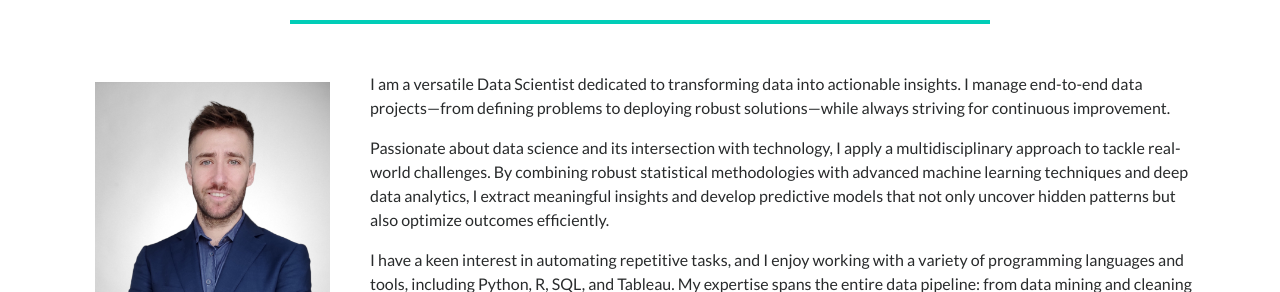
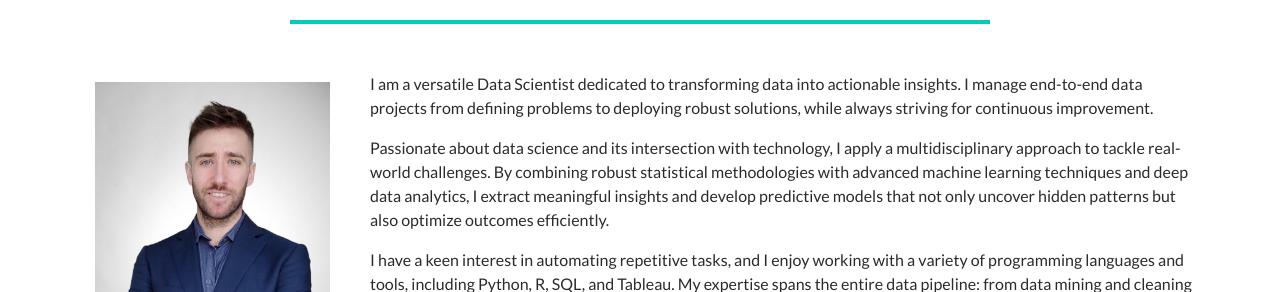
Before and after one commit to chiflmas/chiflmas.github.io, a Jekyll site: the page built from about.md, in a window 1280 px wide. Shown: the part 161-453 px from the top of the page. Built offline with Jekyll 4.4.1, drawn with Linux system fonts in a browser that asks for light colours; nearby versions of some CDN libraries.

```diff
--- a/_data/cv.yml
+++ b/_data/cv.yml
@@ -98,7 +98,7 @@
 languages:
   - name: Spanish
     level: Native speaker
-  - name: Spanish
+  - name: Catalan
     level: Professional
   - name: English
     level: MCERL B2
--- a/about.md
+++ b/about.md
@@ -14,7 +14,7 @@
   <div class="col-lg-9 col-md-8 col-sm-8 col-xs-12">
     <div class="mb-2">
       <p>
-        I am a versatile Data Scientist dedicated to transforming data into actionable insights. I manage end-to-end data projects—from defining problems to deploying robust solutions—while always striving for continuous improvement.
+        I am a versatile Data Scientist dedicated to transforming data into actionable insights. I manage end-to-end data projects from defining problems to deploying robust solutions, while always striving for continuous improvement.
       </p>
       <p>
         Passionate about data science and its intersection with technology, I apply a multidisciplinary approach to tackle real-world challenges. By combining robust statistical methodologies with advanced machine learning techniques and deep data analytics, I extract meaningful insights and develop predictive models that not only uncover hidden patterns but also optimize outcomes efficiently.
```
